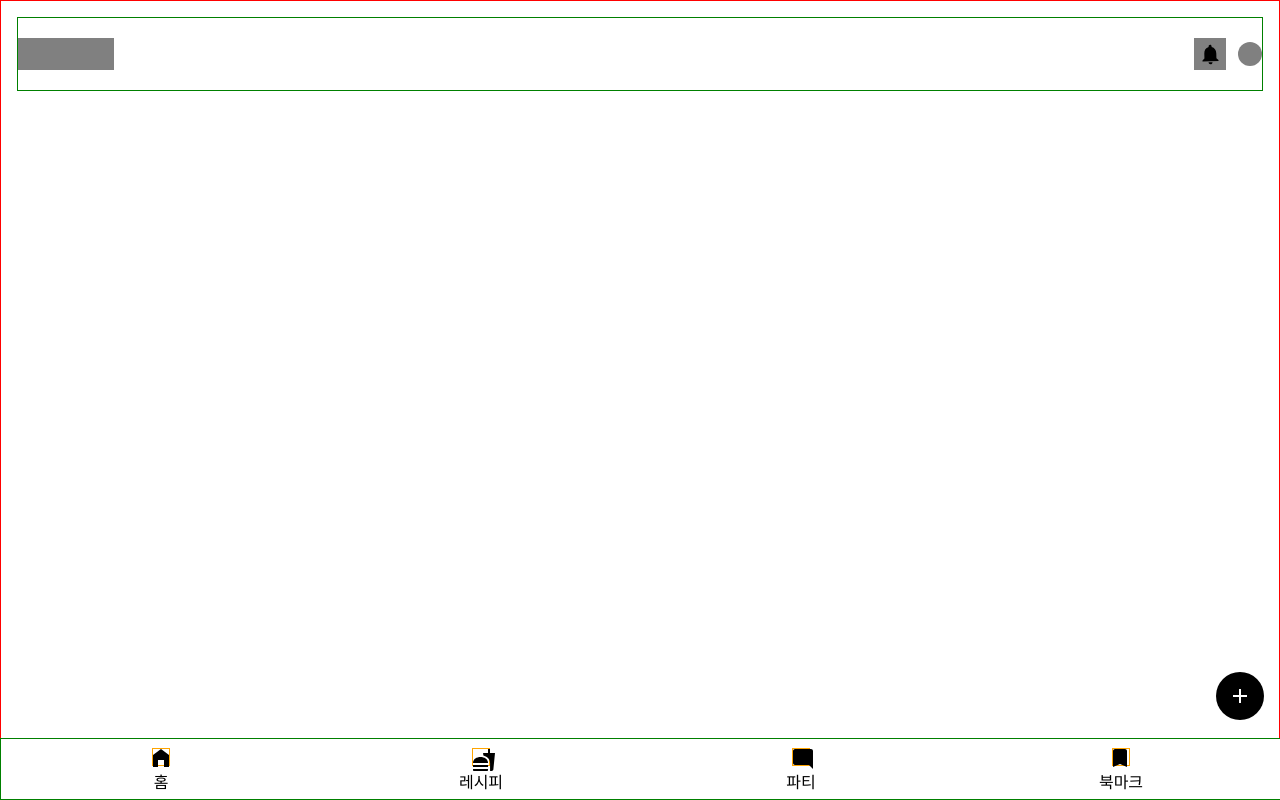
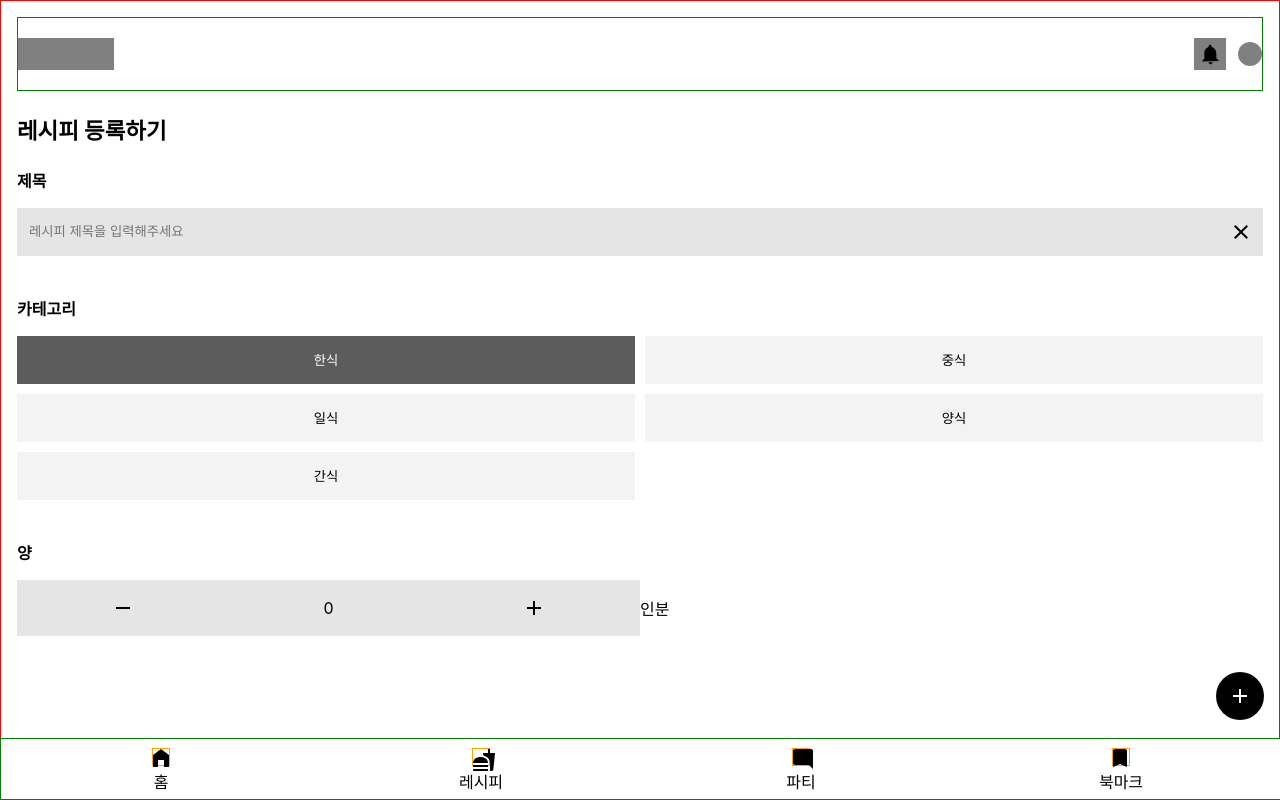
Before and after one commit to recipeShareProject/frontEnd, a React (Create React App) app: page /write in a window 1280 px wide. Before the commit this address had no page. Built offline with nearby package versions, Linux system fonts and the light colour scheme.

Commit message:
feat : 작성하기 페이지 ui

```diff
--- a/src/App.jsx
+++ b/src/App.jsx
@@ -14,6 +14,7 @@ import SearchResult from 'pages/search/SearchResult';
 import SearchFilter from 'pages/search/SearchFilter';
 import ReciepeDetail from 'pages/recipe/RecipeDetail';
 import BookMarkPage from 'pages/bookmark/BookMarkPage';
+import WriteRecipe from 'pages/recipe/WriteRecipe';
 
 const App = () => {
   return (
@@ -28,6 +29,7 @@ const App = () => {
               <Route path="/search/filter" element={<SearchFilter />} />
               <Route path="/recipe/detail" element={<ReciepeDetail />} />
               <Route path="/bookmark" element={<BookMarkPage />} />
+              <Route path="/write" element={<WriteRecipe />} />
               <Route path="/auth/*" element={<Auth />} />
               <Route path="/party/*" element={<Party />} />
               <Route path="/test" element={<TestPage />} />
--- a/src/pages/bookmark/BookMarkPage.jsx
+++ b/src/pages/bookmark/BookMarkPage.jsx
@@ -75,6 +75,7 @@ const CheckboxWrapper = styled.div`
 `;
 const Checkbox = styled.input`
   position: absolute;
-  top: 0px;
+  top: 5px;
+  left: 5px;
   z-index: 10;
 `;
--- a/src/pages/main/MainPage.jsx
+++ b/src/pages/main/MainPage.jsx
@@ -1,5 +1,4 @@
 import React from 'react';
-import styled from 'styled-components';
 import SearchBar from 'components/common/SearchBar';
 import MainBanner from 'components/main/MainBanner';
 
@@ -13,8 +12,4 @@ const MainPage = () => {
   );
 };
 
-const SearchBarWrapper = styled.div`
-  background: #e5e5e5;
-`;
-
 export default MainPage;
--- a/src/pages/recipe/WriteRecipe.jsx
+++ b/src/pages/recipe/WriteRecipe.jsx
@@ -1,4 +1,132 @@
+import {useForm} from 'react-hook-form';
+import {Box} from '@mui/material';
+import styled from 'styled-components';
+import CloseIcon from '@mui/icons-material/Close';
+import RemoveIcon from '@mui/icons-material/Remove';
+import AddIcon from '@mui/icons-material/Add';
+
 const WriteRecipe = () => {
-  return <div></div>;
+  const {
+    register,
+    handleSubmit,
+    watch,
+    formState: {errors},
+  } = useForm();
+
+  const onSubmit = (data) => {
+    alert(JSON.stringify(data));
+  };
+
+  return (
+    <form onSubmit={handleSubmit(onSubmit)}>
+      <Box>
+        {/* Todo : 공통으로 빼기 */}
+        <Title>레시피 등록하기</Title>
+        <FilterTitle>제목</FilterTitle>
+      </Box>
+      <Box>
+        <FilterInputWrapper>
+          <FilterInput placeholder="레시피 제목을 입력해주세요"></FilterInput>
+          <CloseIcon />
+        </FilterInputWrapper>
+      </Box>
+      <Box mt={5}>
+        <FilterTitle>카테고리</FilterTitle>
+        <FilterButtonGroup>
+          <FilterButton background="#5C5C5C" color="white">
+            한식
+          </FilterButton>
+          <FilterButton background="#F3F3F3">중식</FilterButton>
+          <FilterButton background="#F3F3F3">일식</FilterButton>
+          <FilterButton background="#F3F3F3">양식</FilterButton>
+          <FilterButton background="#F3F3F3">간식</FilterButton>
+        </FilterButtonGroup>
+      </Box>
+      <Box mt={5}>
+        <FilterTitle>양</FilterTitle>
+        <Box sx={{display: 'flex'}}>
+          <AmountCounter>
+            <RemoveIcon />
+            <div>0</div>
+            <AddIcon />
+          </AmountCounter>
+          <p>인분</p>
+        </Box>
+      </Box>
+
+      {/* Todo : form 연결하기 */}
+      {/* <label>First Name</label>
+      <input
+        {...register('firstName', {
+          required: true,
+          maxLength: 20,
+          pattern: /^[A-Za-z]+$/i,
+        })}
+      />
+      {errors?.firstName?.type === 'required' && <p>This field is required</p>}
+      {errors?.firstName?.type === 'maxLength' && (
+        <p>First name cannot exceed 20 characters</p>
+      )}
+      {errors?.firstName?.type === 'pattern' && (
+        <p>Alphabetical characters only</p>
+      )}
+      <label>Laste Name</label>
+      <input {...register('lastName', {pattern: /^[A-Za-z]+$/i})} />
+      {errors?.lastName?.type === 'pattern' && (
+        <p>Alphabetical characters only</p>
+      )}
+      <label>Age</label>a
+      <input {...register('age', {min: 18, max: 99})} />
+      {errors.age && (
+        <p>You Must be older then 18 and younger then 99 years old</p>
+      )}
+      <input type="submit" /> */}
+    </form>
+  );
 };
 export default WriteRecipe;
+const Title = styled.p`
+  font-size: 1.4rem;
+  font-weight: bold;
+`;
+const FilterTitle = styled.p`
+  font-weight: bold;
+`;
+const FilterInputWrapper = styled.div`
+  width: 100%;
+  height: 48px;
+  background: #e5e5e5;
+  display: flex;
+  justify-content: center;
+  align-items: center;
+  padding: 0px 10px;
+  box-sizing: border-box;
+`;
+
+const FilterInput = styled.input`
+  width: 100%;
+  border: none;
+  background: none;
+`;
+
+const FilterButtonGroup = styled.div`
+  display: grid;
+  grid-template-columns: repeat(2, 1fr);
+  gap: 10px;
+`;
+const FilterButton = styled.button`
+  height: 48px;
+  width: 100%;
+  border: none;
+  background: ${(props) => props.background};
+  // margin: 10px 10px 5px 0px;
+  color: ${(props) => (props.color ? props.color : 'black')};
+`;
+const AmountCounter = styled.div`
+  background: #e5e5e5;
+  display: flex;
+  width: 50%;
+  justify-content: space-around;
+  padding: 10px 0px;
+  align-items: center;
+`;
--- a/src/pages/search/SearchFilter.jsx
+++ b/src/pages/search/SearchFilter.jsx
@@ -1,4 +1,4 @@
-import {Box, Button} from '@mui/material';
+import {Box} from '@mui/material';
 import AddIcon from '@mui/icons-material/Add';
 import CloseIcon from '@mui/icons-material/Close';
 import styled from 'styled-components';
@@ -75,7 +75,7 @@ const FilterButton = styled.button`
   width: 100%;
   border: none;
   background: ${(props) => props.background};
-  margin: 10px 10px 5px 0px;
+  // margin: 10px 10px 5px 0px;
   color: ${(props) => (props.color ? props.color : 'black')};
 `;
 
```
